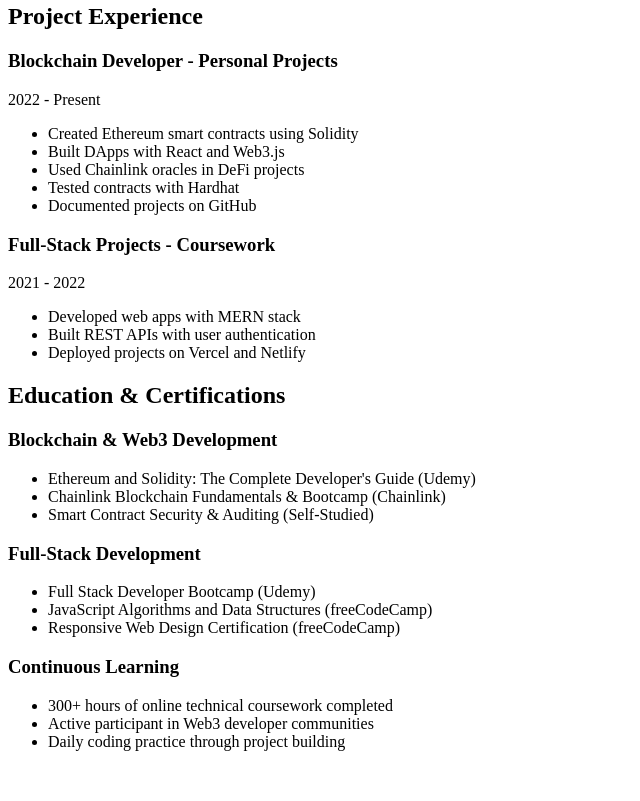
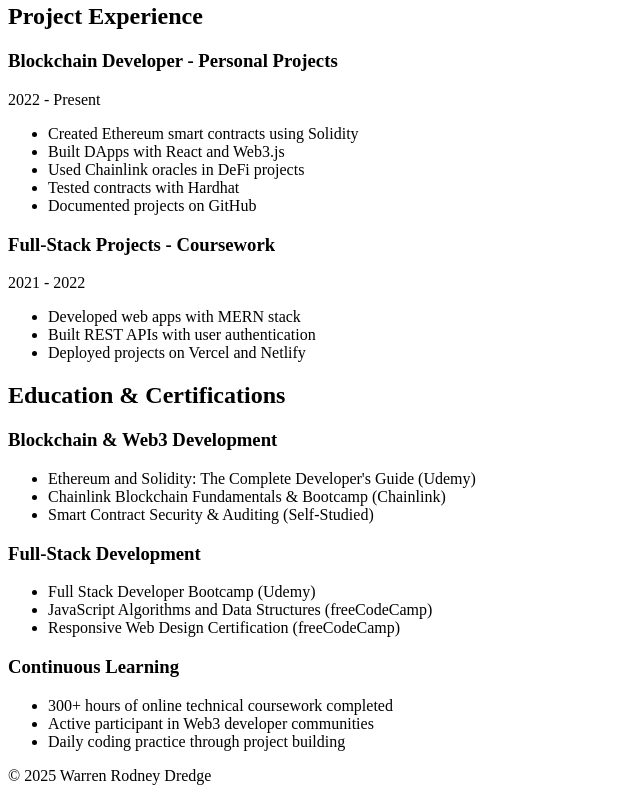
Before and after one commit to web3pioneers/Capstone-1-Warren-Dredge, a plain HTML site: page index.html in a window 1280 px wide. Shown: the part 714-1515 px from the top of the page, without its empty margins (0-640 px from the left). Before the commit the page ends 1481 px from the top, so only its background shows below. Drawn offline with Linux system fonts and the light colour scheme.

Commit message:
Update index.html
Added footer

```diff
--- a/index.html
+++ b/index.html
@@ -84,6 +84,9 @@
     <li>Daily coding practice through project building</li>
   </ul>
 </section>
+     <footer>
+        <p>© 2025 Warren Rodney Dredge</p>
+    </footer>
 
 </body>
 </html>
```
